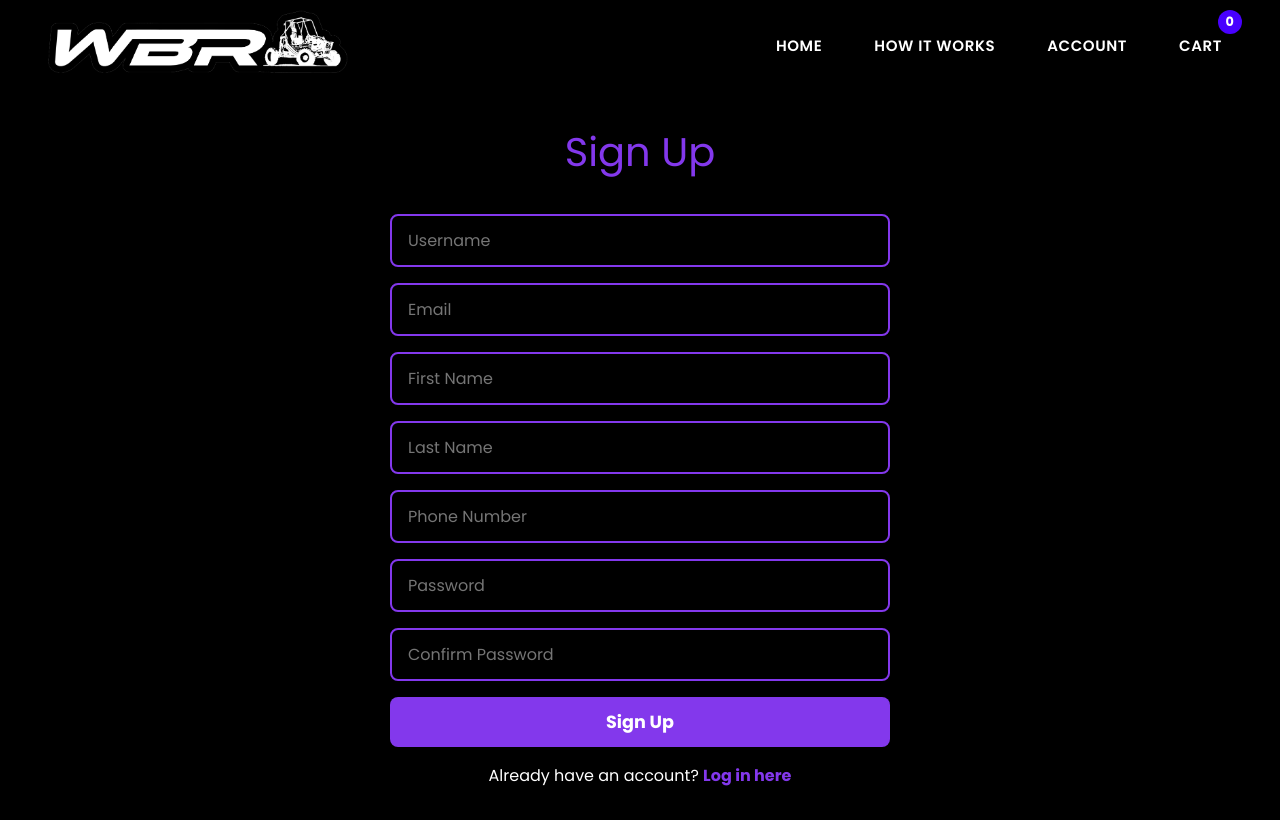
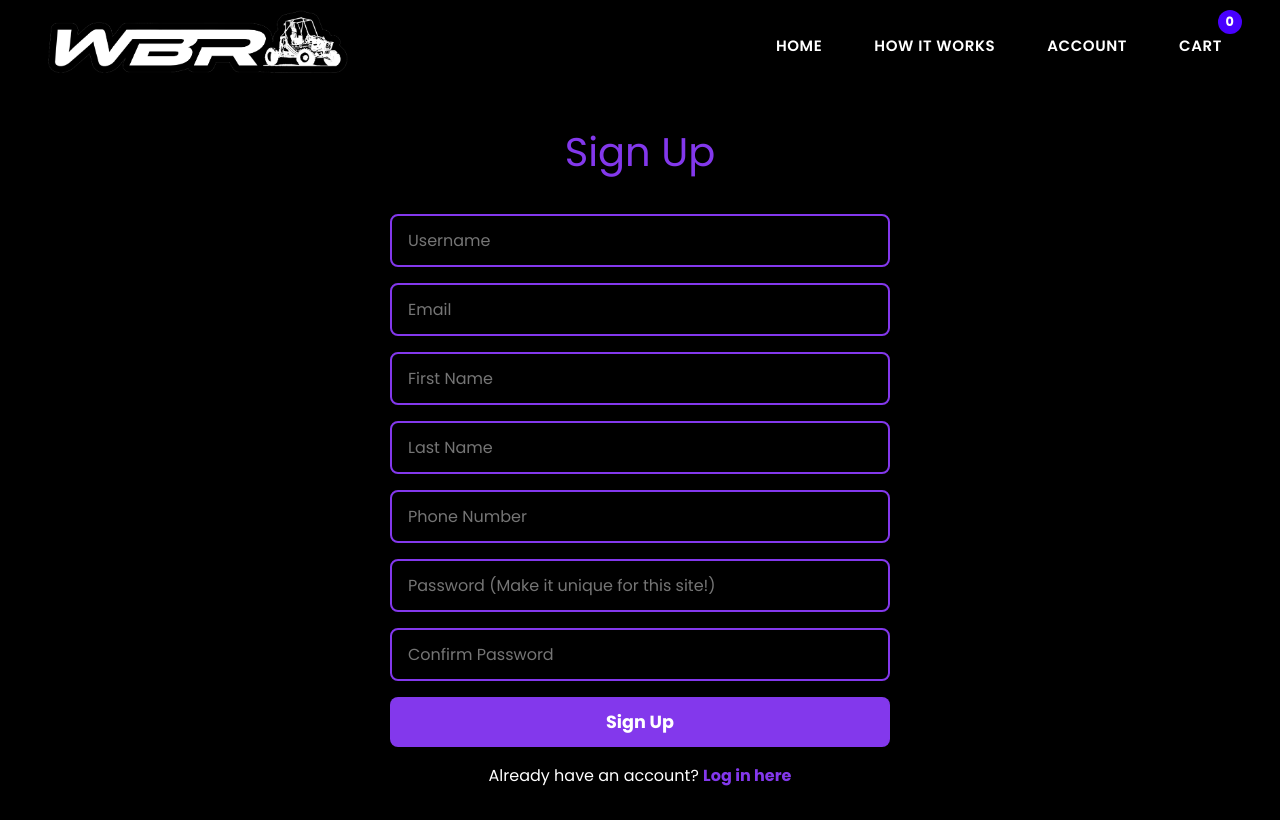
Before and after one commit to bnamayandev/BajaEcom-Frontend, a React (Vite) app: page /signup in a window 1280 px wide. Built offline with nearby package versions, Linux system fonts and the light colour scheme; no server answers; the HTML template or start-up script is replaced by a standard one.

Commit message:
Add password hint on signup

```diff
--- a/src/pages/Signup.jsx
+++ b/src/pages/Signup.jsx
@@ -102,7 +102,7 @@ function Signup() {
                 <input
                     type="password"
                     name="password"
-                    placeholder="Password"
+                    placeholder="Password (Make it unique for this site!)"
                     value={formData.password}
                     onChange={handleChange}
                     required
```
